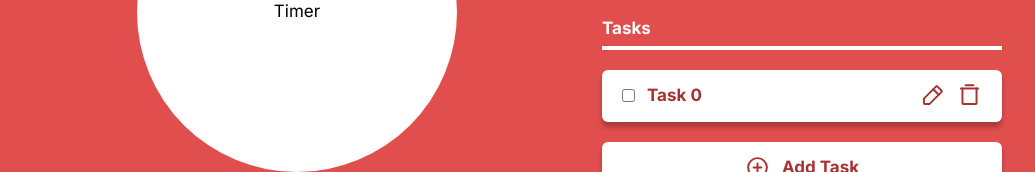
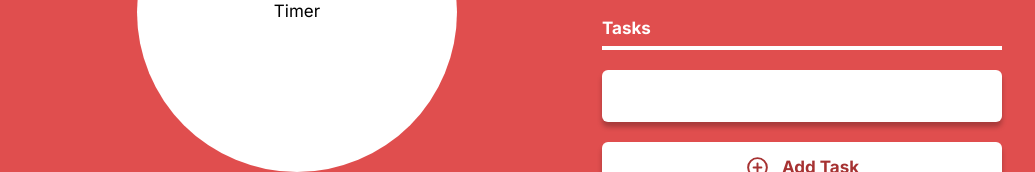
Before and after one commit to PabloBarcellos-0522/FocusTimer, a React (Vite) app: page / in a window 1280 px wide. Both pictures are taken after a click on the item "Add Task". Shown: the part 332-504 px from the top of the page, without its empty margins (123-1158 px from the left). Built offline with nearby package versions, Linux system fonts and the light colour scheme; a web font is replaced by a local one.

Commit message:
Edit tasks text

```diff
--- a/src/components/task.jsx
+++ b/src/components/task.jsx
@@ -1,4 +1,5 @@
 import { PencilIcon, TrashIcon, PlusCircleIcon } from "./Icons.jsx"
+import { useState } from "react"
 
 const Task = ({
     isTask = false,
@@ -8,11 +9,15 @@ const Task = ({
     onToggleComplete = () => null,
     deleteTask = () => null,
     newTask = () => null,
-    onClick = () => null,
+    onChangeText = () => null,
 }) => {
+    const [isEditing, setIsEditing] = useState(!text)
+
     const handleTaskAreaClick = (event) => {
         event.stopPropagation()
+        if (!isEditing) {
             onToggleComplete()
+        }
     }
     const clickDellTask = (event) => {
         event.stopPropagation()
@@ -21,6 +26,28 @@ const Task = ({
     const clickAddTask = (event) => {
         event.stopPropagation()
         newTask()
+    }
+
+    const handleBlur = (e) => {
+        setIsEditing(false)
+        onChangeText(e.target.value)
+    }
+
+    const handleKeyDown = (e) => {
+        if (e.key === "Enter") {
+            e.preventDefault()
+            e.target.blur()
+            if (!text) newTask()
+        } else if (e.key === "Escape") {
+            e.preventDefault()
+            e.target.value = text
+            e.target.blur()
+        }
+    }
+
+    const handleEditClick = (e) => {
+        e.stopPropagation()
+        setIsEditing(true)
     }
 
     return (
@@ -44,17 +71,27 @@ const Task = ({
                 className="flex gap-3 items-center cursor-pointer"
                 onClick={isTask ? handleTaskAreaClick : null}
             >
-                {isTask && <input type="checkbox" checked={isCompleted} readOnly />}
+                {isTask && !isEditing && <input type="checkbox" checked={isCompleted} readOnly />}
 
                 {!isTask && <PlusCircleIcon className="w-[25px] h-[25px]" />}
 
+                {isEditing ? (
+                    <input
+                        type="text"
+                        defaultValue={text}
+                        autoFocus
+                        onBlur={handleBlur}
+                        onKeyDown={handleKeyDown}
+                        className="font-bold bg-transparent outline-none w-full"
+                    />
+                ) : (
                     <h1 className={`font-bold ${isCompleted && "line-through"}`}>{text}</h1>
+                )}
             </div>
 
-            {isTask && (
-                <>
+            {isTask && !isEditing && (
                 <div className="flex gap-3 text-theme-secundary">
-                        <div className="cursor-pointer" onClick={() => console.log("Editar")}>
+                    <div className="cursor-pointer" onClick={handleEditClick}>
                         <PencilIcon className="w-[25px] h-[25px]" />
                     </div>
 
@@ -62,7 +99,6 @@ const Task = ({
                         <TrashIcon className="w-[25px] h-[25px]" />
                     </div>
                 </div>
-                </>
             )}
         </li>
     )
--- a/src/components/taskManager.jsx
+++ b/src/components/taskManager.jsx
@@ -26,6 +26,18 @@ const TaskManager = () => {
     const delTask = (taskId) => {
         setTasks((currentTasks) => currentTasks.filter((task) => task.id !== taskId))
     }
+    const textSwap = (taskId, newText) => {
+        const taskToUpdate = tasks.find((task) => task.id === taskId)
+
+        if (taskToUpdate && taskToUpdate.text === "" && newText.trim() === "") {
+            delTask(taskId)
+            return
+        }
+
+        setTasks((currentTasks) =>
+            currentTasks.map((task) => (task.id === taskId ? { ...task, text: newText } : task))
+        )
+    }
 
     return (
         <ul>
@@ -38,9 +50,11 @@ const TaskManager = () => {
                     isCompleted={task.isCompleted}
                     onToggleComplete={() => handleToggleComplete(task.id)}
                     deleteTask={() => delTask(task.id)}
+                    onChangeText={(text) => textSwap(task.id, text)}
+                    newTask={() => addTask("", false)}
                 />
             ))}
-            <Task newTask={() => addTask("Task " + nesxtId.current, false)} size={400} />
+            <Task newTask={() => addTask("", false)} size={400} />
         </ul>
     )
 }
```
Lines whose indentation alone changed are shown as unchanged.
